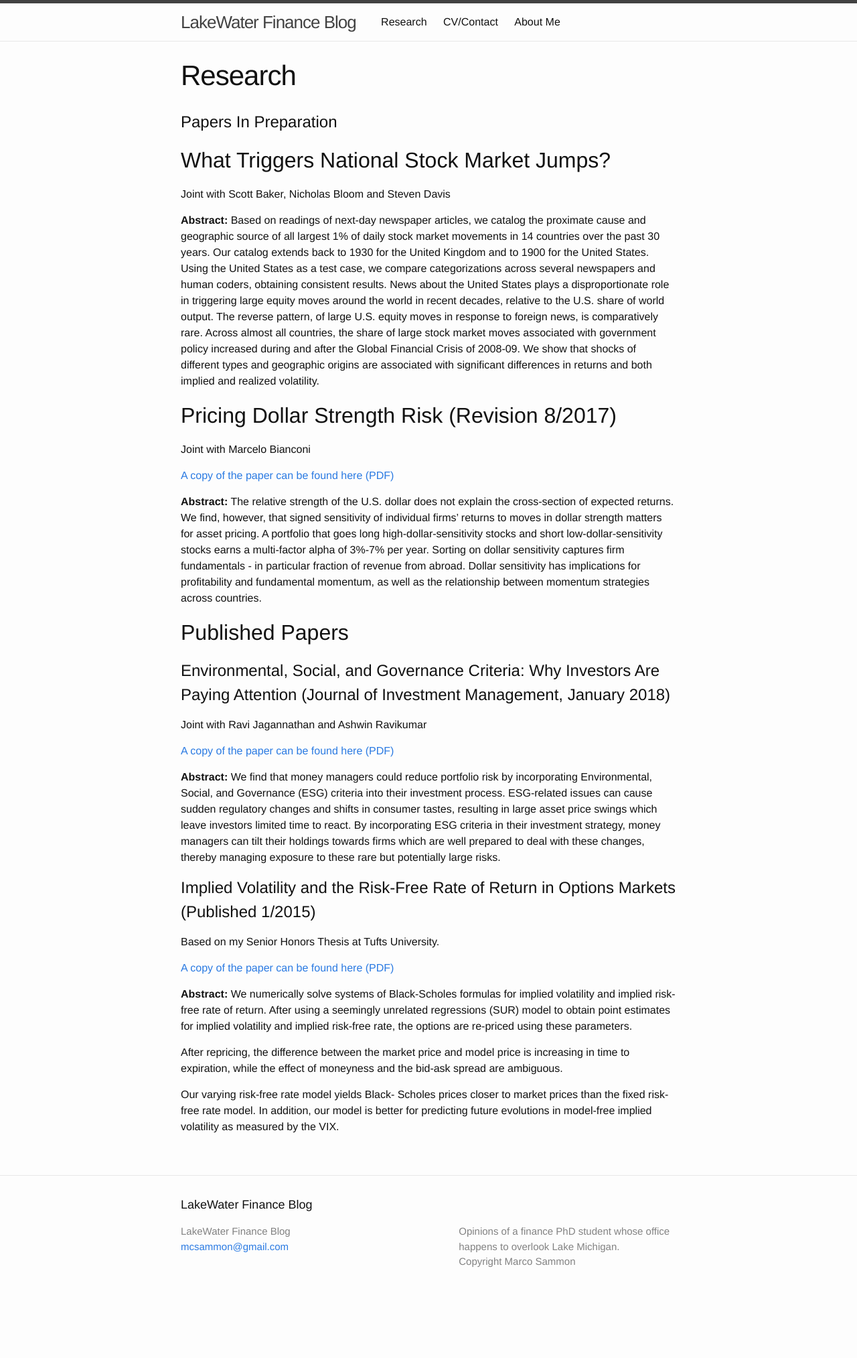
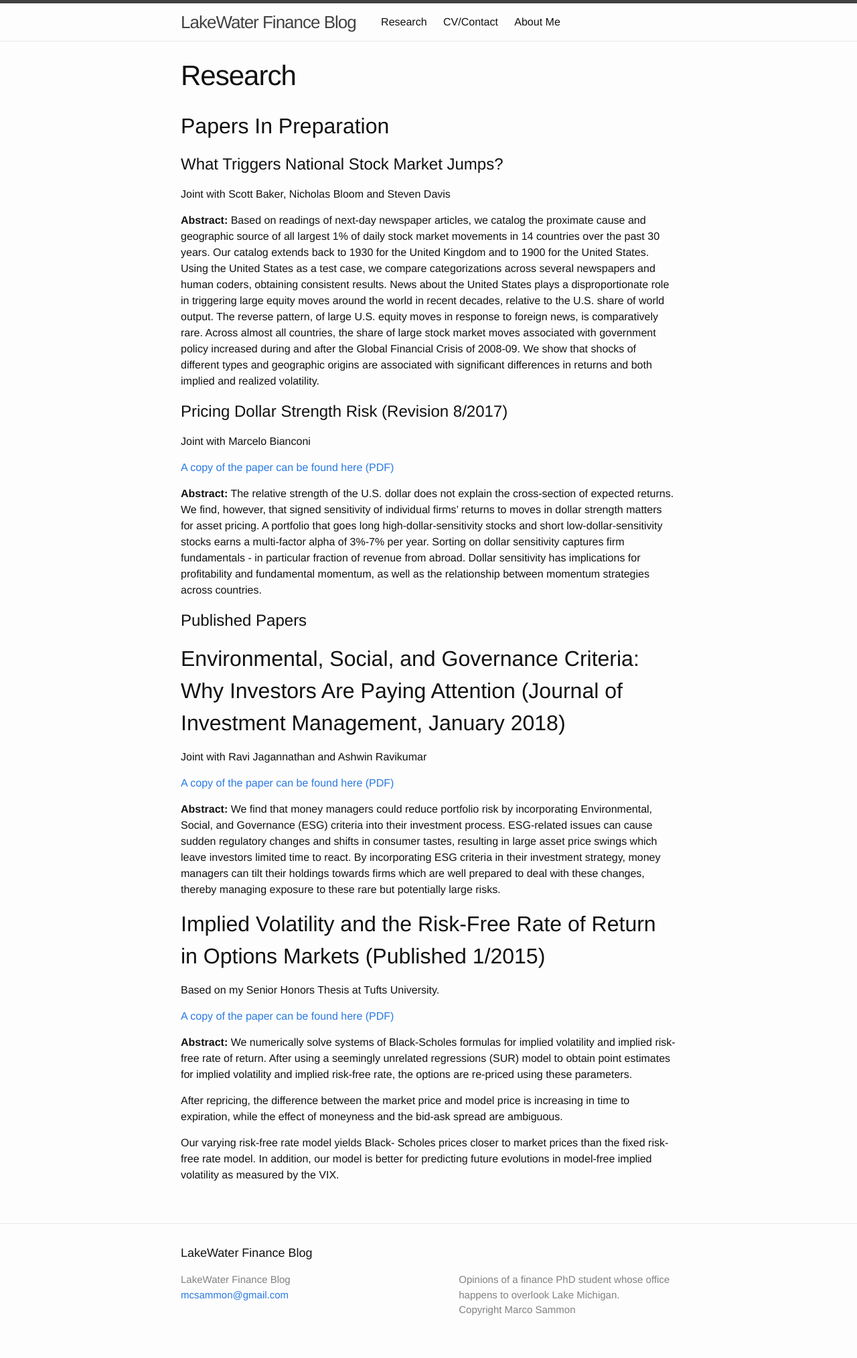
Before and after one commit to mcsammon/mcsammon.github.io, a Jekyll site: the page built from research.md, in a window 1280 px wide. Shown: the whole page at 67% size. Built offline with Jekyll 4.4.1, drawn with Linux system fonts in a browser that asks for light colours; comment, search, counter and statistics services are not loaded; before the commit the page ends 1955 px from its top, so only the background shows below that.

Commit message:
fix big update

```diff
--- a/cv-contact.html
+++ b/cv-contact.html
@@ -7,7 +7,7 @@ order: 3
 <p>
   <a href="/images/MS_CV_2_25_2018.pdf" target="_blank">
     You can find my CV here.
-  </a>
+  </a> [Update: February, 2018]
 </p>
 
 <address>
--- a/research.md
+++ b/research.md
@@ -4,16 +4,16 @@ title: Research
 permalink: /research/
 order: 2
 ---
-# Papers In Preparation
+## Papers In Preparation
 
 
-## What Triggers National Stock Market Jumps?
+# What Triggers National Stock Market Jumps?
 
 Joint with Scott Baker, Nicholas Bloom and Steven Davis
 
 **Abstract:** Based on readings of next-day newspaper articles, we catalog the proximate cause and geographic source of all largest 1% of daily stock market movements in 14 countries over the past 30 years. Our catalog extends back to 1930 for the United Kingdom and to 1900 for the United States. Using the United States as a test case, we compare categorizations across several newspapers and human coders, obtaining consistent results. News about the United States plays a disproportionate role in triggering large equity moves around the world in recent decades, relative to the U.S. share of world output.  The reverse pattern, of large U.S. equity moves in response to foreign news, is comparatively rare. Across almost all countries, the share of large stock market moves associated with government policy increased during and after the Global Financial Crisis of 2008-09.  We show that shocks of different types and geographic origins are associated with significant differences in returns and both implied and realized volatility.
 
-## Pricing Dollar Strength Risk (Revision 8/2017)
+# Pricing Dollar Strength Risk (Revision 8/2017)
 
 Joint with Marcelo Bianconi
 
@@ -30,8 +30,8 @@ dollar sensitivity captures firm fundamentals - in particular fraction of revenu
 Dollar sensitivity has implications for profitability and fundamental momentum, as well as
 the relationship between momentum strategies across countries.
 
-## Published Papers
-# Environmental, Social, and Governance Criteria: Why Investors Are Paying Attention (Journal of Investment Management, January 2018)
+# Published Papers
+## Environmental, Social, and Governance Criteria: Why Investors Are Paying Attention (Journal of Investment Management, January 2018)
 
 Joint with Ravi Jagannathan and Ashwin Ravikumar
 
@@ -43,7 +43,7 @@ Joint with Ravi Jagannathan and Ashwin Ravikumar
 **Abstract:** We find that money managers could reduce portfolio risk by incorporating Environmental, Social, and Governance (ESG) criteria into their investment process. ESG-related issues can cause sudden regulatory changes and shifts in consumer tastes, resulting in large asset price swings which leave investors limited time to react. By incorporating ESG criteria in their investment strategy, money managers can tilt their holdings towards firms which are well prepared to deal with these changes, thereby managing exposure to these rare but potentially large risks.
 
 
-# Implied Volatility and the Risk-Free Rate of Return in Options Markets (Published 1/2015)
+## Implied Volatility and the Risk-Free Rate of Return in Options Markets (Published 1/2015)
 
 Based on my Senior Honors Thesis at Tufts University.
 
```
Also changed, not shown: _posts/2018-02-25-text.md (+2 -2 lines).
